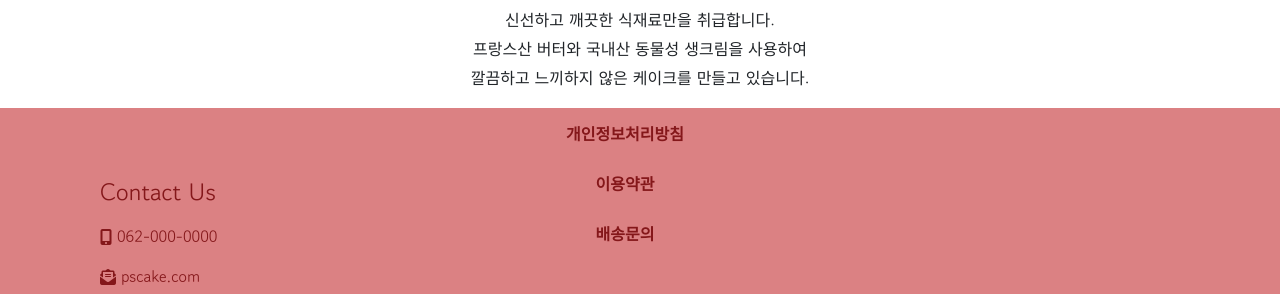
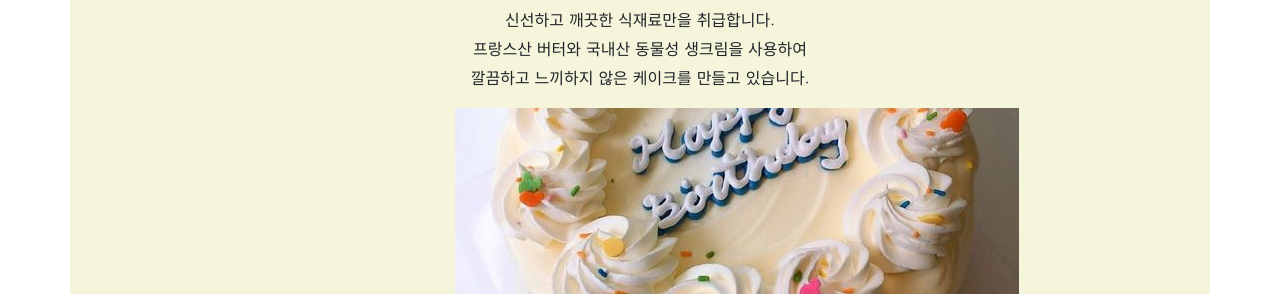
Before and after one commit to wannit9/pscake, a plain HTML site: page brand.html in a window 1280 px wide. Shown: the part 708-1002 px from the top of the page. Drawn offline with nearby package versions, Linux system fonts and the light colour scheme; a web font is replaced by a local one.

Commit message:
21.12.29 commit

```diff
--- a/brand.html
+++ b/brand.html
@@ -64,6 +64,7 @@
                     프랑스산 버터와 국내산 동물성 생크림을 사용하여<br>
                     깔끔하고 느끼하지 않은 케이크를 만들고 있습니다.</p>
             </div>
+            <div class="col deco-img"><img src="img/cake.jpg" alt="케이크이미지"></div>
         </div>
     </div>
 
--- a/css/brand.css
+++ b/css/brand.css
@@ -36,4 +36,15 @@
     height: 200px;
     object-fit: cover;
 }
+.special {
+    background-color: beige;
+}
+.deco-img {
+    display: flex;
+    max-width: 400px;
+    max-height: 200px;
+}
+.deco-img img {
+    object-fit: cover;
+}
 /* contents end */
```
